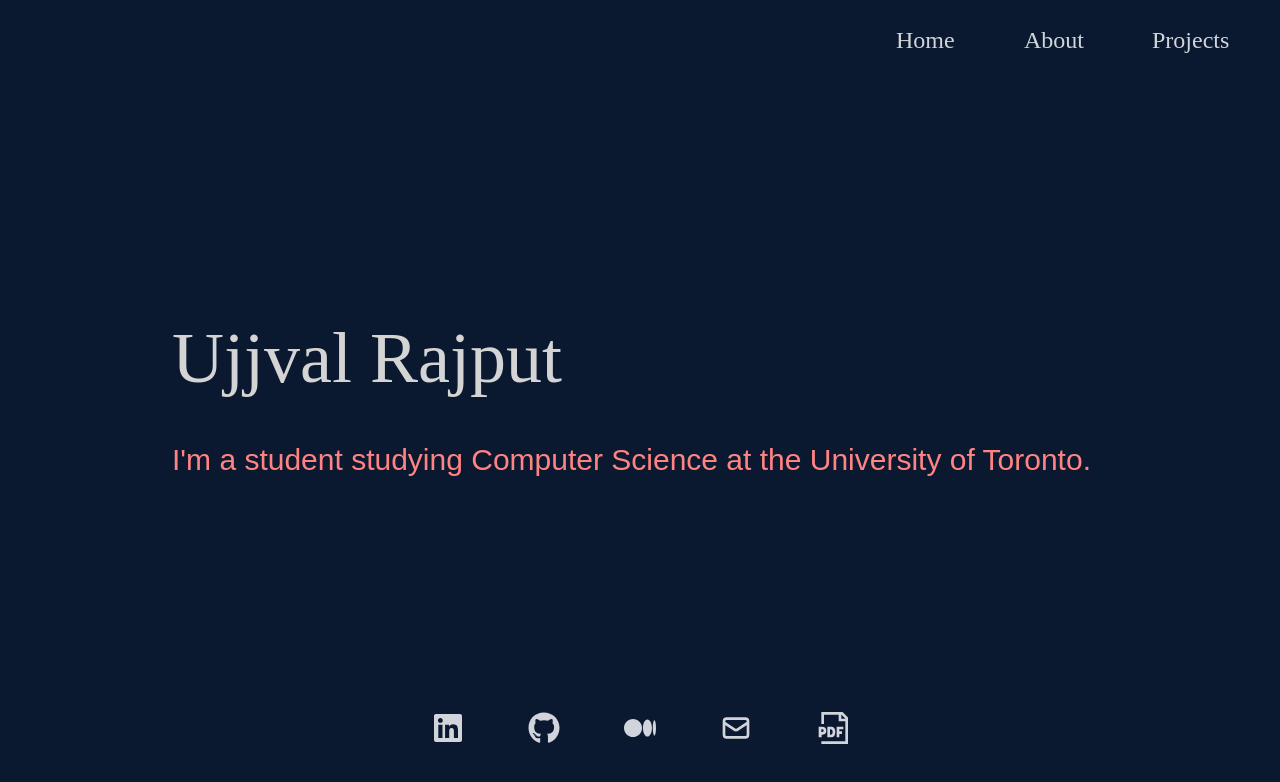
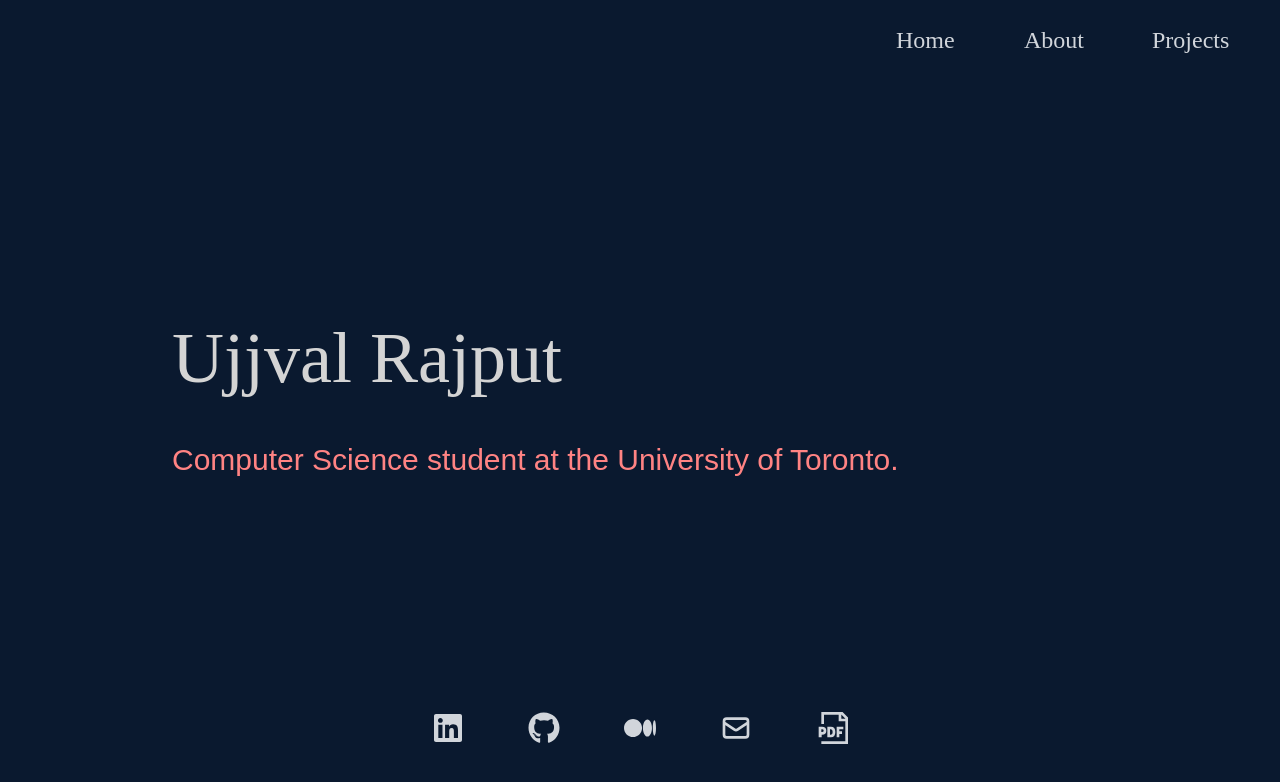
Before and after one commit to UjjvalRajput/personal-website, a React (Create React App) app: page / in a window 1280 px wide. Shown: the top 782 px of the page. Built offline with nearby package versions, Linux system fonts and the light colour scheme.

Commit message:
refined home paged

```diff
--- a/src/components/Home.jsx
+++ b/src/components/Home.jsx
@@ -9,7 +9,7 @@ const Home = () => {
           Ujjval Rajput
         </h1>
         <h2 className='pt-12 text-3xl sm:text-3xl md:text-3xl font-medium text-[#ff8383]'>
-          I'm a student studying Computer Science at the University of Toronto.
+          Computer Science student at the University of Toronto.
         </h2>
       </div>
     </div>
```
